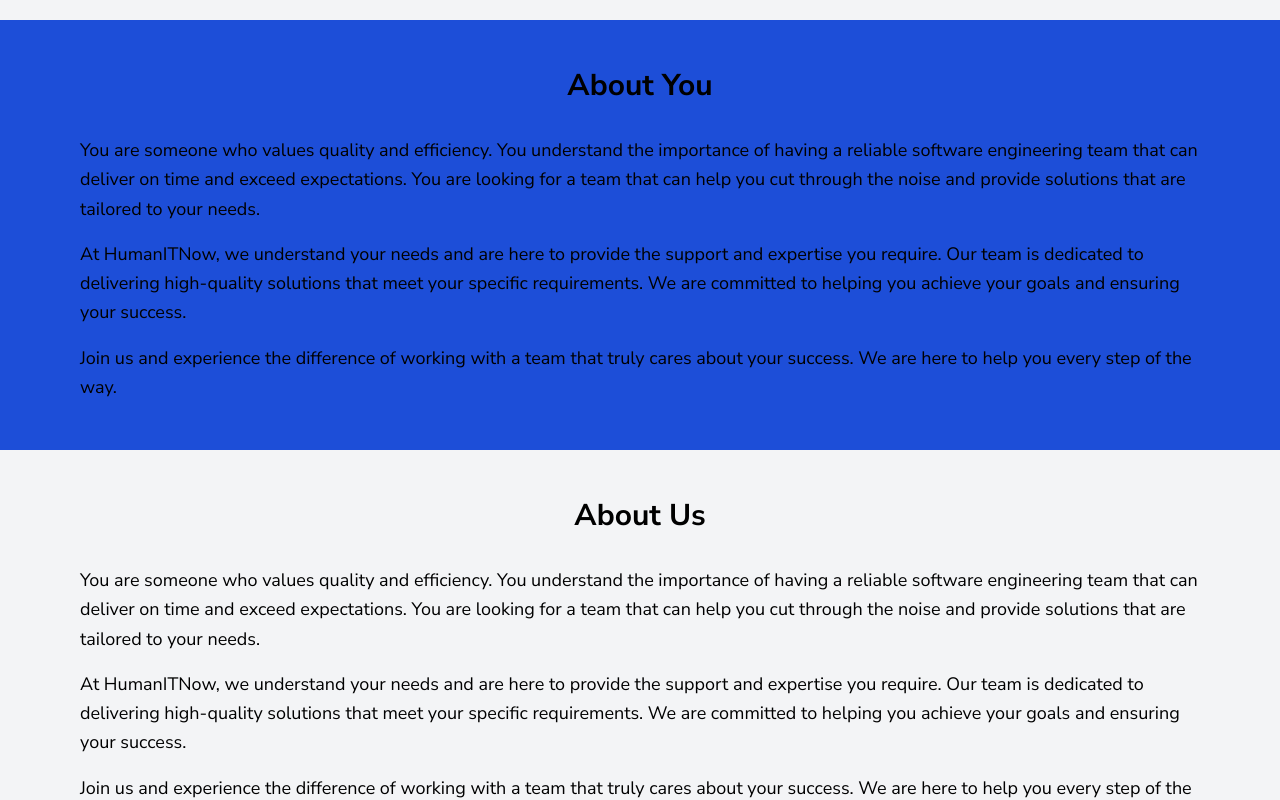
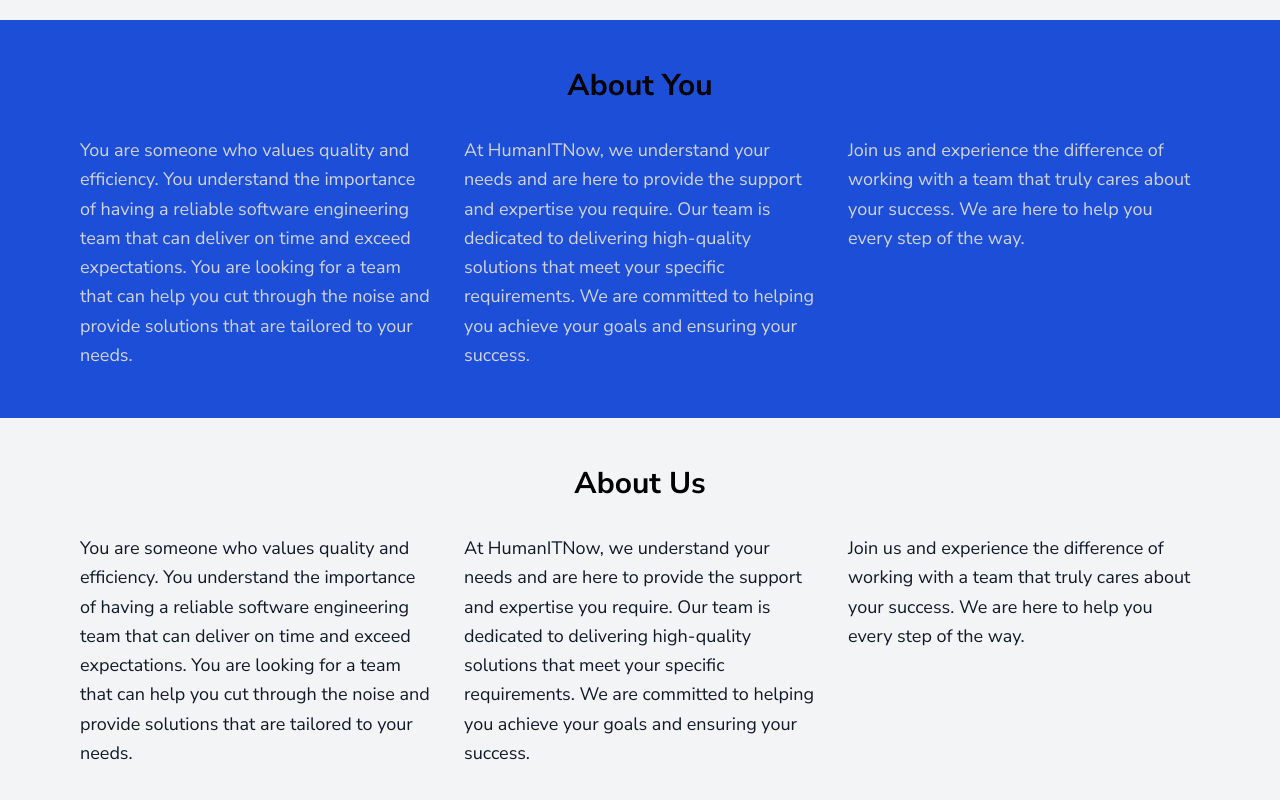
Before and after one commit to HumanITNow/human-it-now-web, a Next.js app: page / in a window 1280 px wide. Shown: the part 1200-2000 px from the top of the page. Built offline with nearby package versions, Linux system fonts and the light colour scheme.

Commit message:
styled about you and us a bit

```diff
--- a/app/components/AboutUs.tsx
+++ b/app/components/AboutUs.tsx
@@ -5,15 +5,17 @@
         <div className='bg-gray-100 py-12'>
             <div className='max-w-6xl mx-auto px-4'>
                 <h2 className='text-3xl font-bold text-center mb-8'>About Us</h2>
-                <p className='text-lg leading-relaxed mb-4'>
+                <div className='grid grid-cols-1 md:grid-cols-2 lg:grid-cols-3 gap-8'>
+                    <p className='text-gray-900 text-lg leading-relaxed'>
                         You are someone who values quality and efficiency. You understand the importance of having a reliable software engineering team that can deliver on time and exceed expectations. You are looking for a team that can help you cut through the noise and provide solutions that are tailored to your needs.
                     </p>
-                <p className='text-lg leading-relaxed mb-4'>
+                    <p className='text-gray-900 text-lg leading-relaxed'>
                         At HumanITNow, we understand your needs and are here to provide the support and expertise you require. Our team is dedicated to delivering high-quality solutions that meet your specific requirements. We are committed to helping you achieve your goals and ensuring your success.
                     </p>
-                <p className='text-lg leading-relaxed'>
+                    <p className='text-gray-900 text-lg leading-relaxed'>
                         Join us and experience the difference of working with a team that truly cares about your success. We are here to help you every step of the way.
                     </p>
+                </div>
             </div>
         </div>
     );
--- a/app/components/AboutYou.tsx
+++ b/app/components/AboutYou.tsx
@@ -5,15 +5,17 @@
         <div className='py-12'>
             <div className='max-w-6xl mx-auto px-4'>
                 <h2 className='text-3xl font-bold text-center mb-8'>About You</h2>
-                <p className='text-lg leading-relaxed mb-4'>
+                <div className='grid grid-cols-1 md:grid-cols-2 lg:grid-cols-3 gap-8'>
+                    <p className='text-gray-300 text-lg leading-relaxed'>
                         You are someone who values quality and efficiency. You understand the importance of having a reliable software engineering team that can deliver on time and exceed expectations. You are looking for a team that can help you cut through the noise and provide solutions that are tailored to your needs.
                     </p>
-                <p className='text-lg leading-relaxed mb-4'>
+                    <p className='text-gray-300 text-lg leading-relaxed'>
                         At HumanITNow, we understand your needs and are here to provide the support and expertise you require. Our team is dedicated to delivering high-quality solutions that meet your specific requirements. We are committed to helping you achieve your goals and ensuring your success.
                     </p>
-                <p className='text-lg leading-relaxed'>
+                    <p className='text-gray-300 text-lg leading-relaxed'>
                         Join us and experience the difference of working with a team that truly cares about your success. We are here to help you every step of the way.
                     </p>
+                </div>
             </div>
         </div>
     );
```
Lines whose indentation alone changed are shown as unchanged.
